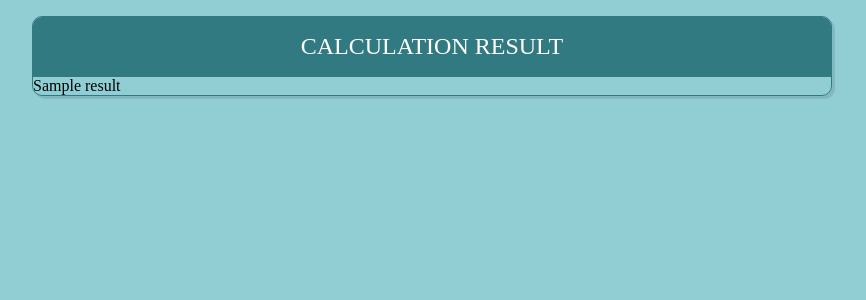
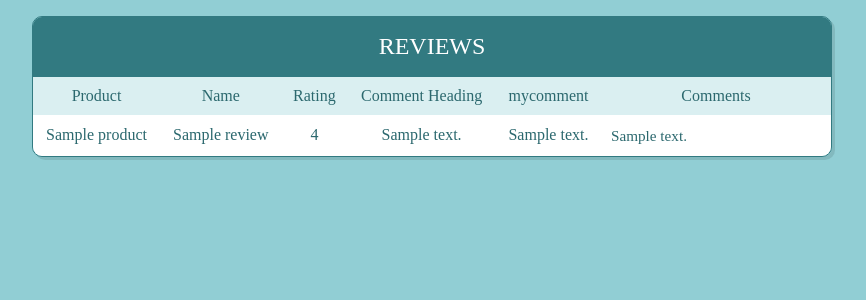
Before and after one commit to aimldsmonk/ScreenScrapping, a Flask app: template templates/results.html in a window 1280 px wide. Shown: the top 300 px of the page, without its empty margins (208-1074 px from the left). Run offline with Flask 2, Linux system fonts and the light colour scheme; the template is opened without the code that fills it: most values are stand-ins (such as "Sample title", 1, 10 or a date in 2020); some libraries are stand-ins or nearby versions.

Commit message:
beanstalk

```diff
--- a/app.py
+++ b/app.py
@@ -1,59 +1,87 @@
-from flask import Flask,request,jsonify,render_template
+from flask import Flask, render_template, request,jsonify
+from flask_cors import CORS,cross_origin
+import requests
+from bs4 import BeautifulSoup as bs
+from urllib.request import urlopen as uReq
+import logging
+logging.basicConfig(filename="scrapper.log" , level=logging.INFO)
 
-app = Flask(__name__)
+application = Flask(__name__)
+app = application
 
-# Route
-#  "/" - Home page.
-@app.route("/")
-def hello_world():
+@app.route("/", methods = ['GET'])
+def homepage():
     return render_template("index.html")
 
-@app.route("/operation",methods=['POST'])
-def math_operation():
-    if(request.method == 'POST'):
-        operation=request.form['operation']
-        num1=int(request.form['num1'])
-        num2=int(request.form['num2'])
+@app.route("/review" , methods = ['POST' , 'GET'])
+def index():
+    if request.method == 'POST':
+        try:
+            searchString = request.form['content'].replace(" ","")
+            flipkart_url = "https://www.flipkart.com/search?q=" + searchString
+            uClient = uReq(flipkart_url)
+            flipkartPage = uClient.read()
+            uClient.close()
+            flipkart_html = bs(flipkartPage, "html.parser")
+            bigboxes = flipkart_html.findAll("div", {"class": "_1AtVbE col-12-12"})
+            del bigboxes[0:3]
+            box = bigboxes[0]
+            productLink = "https://www.flipkart.com" + box.div.div.div.a['href']
+            prodRes = requests.get(productLink)
+            prodRes.encoding='utf-8'
+            prod_html = bs(prodRes.text, "html.parser")
+            print(prod_html)
+            commentboxes = prod_html.find_all('div', {'class': "_16PBlm"})
 
-        result = 0
-        if operation == "add":
-            result = num1+num2
-        elif operation == "multiply":
-            result = num1*num2
-        elif operation == "divide":
-            result = num1/num2
-        else:
-            result = num1-num2
+            filename = searchString + ".csv"
+            fw = open(filename, "w")
+            headers = "Product, Customer Name, Rating, Heading, Comment \n"
+            fw.write(headers)
+            reviews = []
+            for commentbox in commentboxes:
+                try:
+                    #name.encode(encoding='utf-8')
+                    name = commentbox.div.div.find_all('p', {'class': '_2sc7ZR _2V5EHH'})[0].text
 
-    return render_template('results.html',result=result)
+                except:
+                    logging.info("name")
+
+                try:
+                    #rating.encode(encoding='utf-8')
+                    rating = commentbox.div.div.div.div.text
 
 
-@app.route("/demo",methods=['POST'])
-def demo_operation():
-    if(request.method == 'POST'):
-        operation=request.json['operation']
-        num1=int(request.json['num1'])
-        num2=int(request.json['num2'])
+                except:
+                    rating = 'No Rating'
+                    logging.info("rating")
 
-        result = 0
-        if operation == "add":
-            result = num1+num2
-        elif operation == "multiply":
-            result = num1*num2
-        elif operation == "division":
-            result = num1/num2
-        else:
-            result = num1-num2
+                try:
+                    #commentHead.encode(encoding='utf-8')
+                    commentHead = commentbox.div.div.div.p.text
 
-        return jsonify("the operation is {} and the result is {}".format(operation,result))
+                except:
+                    commentHead = 'No Comment Heading'
+                    logging.info(commentHead)
+                try:
+                    comtag = commentbox.div.div.find_all('div', {'class': ''})
+                    #custComment.encode(encoding='utf-8')
+                    custComment = comtag[0].div.text
+                except Exception as e:
+                    logging.info(e)
 
-@app.route("/aboutus")
-def aboutus():
-    return "We are iNeuron"
+                mydict = {"Product": searchString, "Name": name, "Rating": rating, "CommentHead": commentHead,
+                          "Comment": custComment}
+                reviews.append(mydict)
+            logging.info("log my final result {}".format(reviews))
+            return render_template('result.html', reviews=reviews[0:(len(reviews)-1)])
+        except Exception as e:
+            logging.info(e)
+            return 'something is wrong'
+    # return render_template('results.html')
 
-# entry point is main
-# 0.0.0.0
-# flask runs default on 5000
+    else:
+        return render_template('index.html')
 
-if __name__ == '__main__':
-    app.run(host='0.0.0.0', port=5002)
+
+if __name__=="__main__":
+    app.run(host="0.0.0.0",port=5000)
--- a/bill.py
+++ b/bill.py
@@ -1,6 +1,7 @@
 from flask import Flask,request,jsonify,render_template
 
-bill = Flask(__name__)
+application = Flask(__name__)
+bill = application
 
 # Route
 #  "/" - Home page.
--- a/templates/results.html
+++ b/templates/results.html
@@ -4,15 +4,44 @@
 <head>
   <meta charset="UTF-8">
   <title>Review Page</title>
+
     <link rel="stylesheet" href="https://cdnjs.cloudflare.com/ajax/libs/normalize/5.0.0/normalize.min.css">
+
+
       <link rel="stylesheet" href="./style.css">
     <link rel="stylesheet" href="{{ url_for('static', filename='css/style.css') }}">
+
+
 </head>
+
 <body>
+
   <div class="table-users">
-   <div class="header">Calculation Result</div>
+   <div class="header">Reviews</div>
 
-      {{result}}
+   <table cellspacing="0">
+      <tr>
+         <th>Product</th>
+         <th>Name</th>
+         <th>Rating</th>
+         <th>Comment Heading</th>
+         <th>mycomment </th>
+         <th width="230">Comments</th>
+      </tr>
+         {% for review in reviews %}
+      <tr>
+          <td>{{review['Product']}}</td>
+         <td>{{review['Name']}}</td>
+         <td>{{review['Rating']}}</td>
+         <td>{{review['CommentHead']}}</td>
+         <td>{{review['Comment']}} </td>
+         <td>{{review['Comment']}} </td>
+       {% endfor %}
+   </table>
 </div>
+
+
+
 </body>
+
 </html>
```
Also changed, not shown: templates/base.html (added, +13 -0 lines), templates/index.html (+6 -16 lines), templates/xindex.html (added, +30 -0 lines), templates/xresults.html (added, +18 -0 lines), x1app.py (added, +59 -0 lines), .elasticbeanstalk/config.yml (added), 2 other files.
